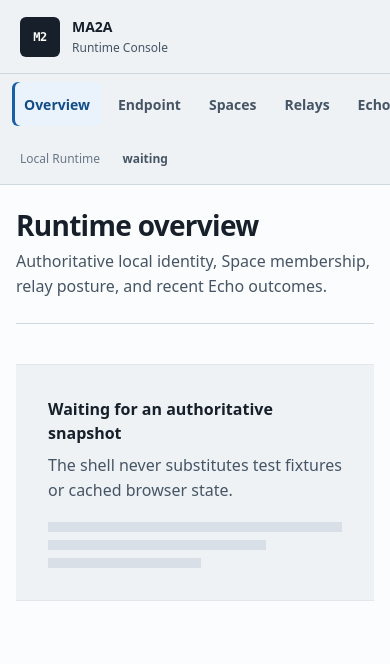
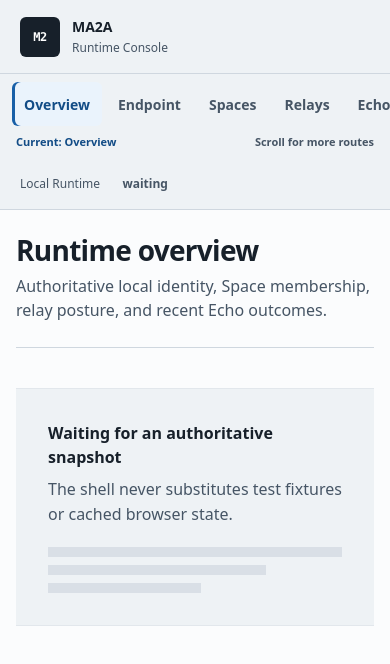
Before and after one commit to ControlNet/ma2a, a React (Vite) app in the folder web/: page / in a window 390 px wide. Shown: the top 664 px of the page. Built offline with nearby package versions, Linux system fonts and the light colour scheme.

Commit message:
fix(web): resolve shell accessibility blockers

```diff
--- a/web/src/components/app-shell.tsx
+++ b/web/src/components/app-shell.tsx
@@ -1,15 +1,11 @@
 import type { MouseEvent, ReactNode } from "react"
 
-import { type RoutePath, RUNTIME_ROUTES } from "../routes"
+import { type RoutePath, RUNTIME_ROUTES, type RuntimeRoutePath } from "../routes"
 import type { RuntimeViewData } from "../view-model"
 import { RuntimeBanner } from "./runtime-status"
 
 function focusMainContent(): void {
   document.getElementById("main-content")?.focus()
-}
-
-function revealActiveRoute(element: HTMLAnchorElement | null): void {
-  element?.scrollIntoView({ block: "nearest", inline: "center" })
 }
 
 export function AppShell({
@@ -18,7 +14,7 @@ export function AppShell({
   onNavigate,
   children,
 }: {
-  readonly path: RoutePath
+  readonly path: RuntimeRoutePath
   readonly runtime: RuntimeViewData | undefined
   readonly onNavigate: (path: RoutePath) => void
   readonly children: ReactNode
@@ -44,19 +40,26 @@ export function AppShell({
             <small>Runtime Console</small>
           </span>
         </a>
-        <nav aria-label="Runtime">
+        <div className="route-navigation">
+          <nav aria-describedby="route-scroll-hint" aria-label="Runtime">
             {RUNTIME_ROUTES.map((route) => (
               <a
                 aria-current={path === route.path ? "page" : undefined}
                 href={route.path}
                 key={route.path}
                 onClick={(event) => navigate(event, route.path)}
-              ref={path === route.path ? revealActiveRoute : undefined}
               >
                 {route.label}
               </a>
             ))}
           </nav>
+          <p className="route-scroll-hint" id="route-scroll-hint">
+            {RUNTIME_ROUTES.map((route) =>
+              path === route.path ? <strong key={route.path}>Current: {route.label}</strong> : null,
+            )}{" "}
+            <span>Scroll for more routes</span>
+          </p>
+        </div>
         <div className="sidebar-foot">
           <span>Local Runtime</span>
           <strong>{runtime?.connection ?? "waiting"}</strong>
@@ -64,7 +67,8 @@ export function AppShell({
       </aside>
       <div className="workspace">
         {runtime === undefined ? null : <RuntimeBanner runtime={runtime} />}
-        <main id="main-content" tabIndex={-1}>
+        {/* biome-ignore lint/a11y/noNoninteractiveTabindex: This landmark owns keyboard scrolling. */}
+        <main aria-label="Runtime content" id="main-content" tabIndex={0}>
           {children}
         </main>
       </div>
--- a/web/src/routes.ts
+++ b/web/src/routes.ts
@@ -20,6 +20,8 @@ export const RUNTIME_ROUTES = [
   { path: ROUTE_PATHS.settings, label: "Settings" },
 ] as const
 
+export type RuntimeRoutePath = (typeof RUNTIME_ROUTES)[number]["path"]
+
 export function isRoutePath(path: string): path is RoutePath {
   return Object.values(ROUTE_PATHS).some((routePath) => routePath === path)
 }
--- a/web/src/styles.css
+++ b/web/src/styles.css
@@ -2,4 +2,6 @@
 @import "./styles/tokens.css";
 @import "./styles/layout.css";
 @import "./styles/components.css";
+@import "./styles/controls.css";
 @import "./styles/screens.css";
+@import "./styles/accessibility.css";
--- /dev/null
+++ b/web/src/styles/accessibility.css
@@ -0,0 +1,10 @@
+@media (prefers-reduced-motion: reduce) {
+  .skeleton-lines span {
+    animation: none;
+  }
+
+  .app-sidebar nav a,
+  button {
+    transition: none;
+  }
+}
--- a/web/src/styles/components.css
+++ b/web/src/styles/components.css
@@ -224,89 +224,6 @@
   flex-direction: column;
 }
 
-.code-value,
-.mono-value {
-  font-family: ui-monospace, "SFMono-Regular", Consolas, "Liberation Mono", monospace;
-  font-size: 0.8125rem;
-  font-weight: 500;
-  overflow-wrap: anywhere;
-}
-
-.code-value {
-  display: block;
-  padding: var(--space-3) var(--space-4);
-  background: var(--surface-secondary);
-  color: var(--text-primary);
-  border: 1px solid var(--border-default);
-  border-radius: 0.375rem;
-}
-
-.action-cluster {
-  display: flex;
-  flex-wrap: wrap;
-  align-items: center;
-  gap: var(--space-2);
-}
-
-button {
-  min-block-size: 2.75rem;
-  padding: var(--space-3) var(--space-4);
-  border: 1px solid var(--accent-primary);
-  border-radius: 0.375rem;
-  background: var(--accent-primary);
-  color: var(--surface-elevated);
-  font-weight: 650;
-  cursor: pointer;
-  transition:
-    background-color var(--motion-micro) ease-out,
-    transform var(--motion-micro) ease-out;
-}
-
-button:hover:not(:disabled) {
-  background: var(--accent-hover);
-}
-
-button:active:not(:disabled) {
-  transform: translateY(1px);
-}
-
-button:disabled {
-  border-color: var(--border-default);
-  background: var(--surface-secondary);
-  color: var(--text-muted);
-  cursor: not-allowed;
-}
-
-.button-secondary {
-  background: transparent;
-  color: var(--accent-primary);
-}
-
-input,
-textarea {
-  inline-size: 100%;
-  min-block-size: 2.75rem;
-  padding: var(--space-3) var(--space-4);
-  border: 1px solid var(--border-default);
-  border-radius: 0.375rem;
-  background: var(--surface-primary);
-  color: var(--text-primary);
-}
-
-textarea {
-  resize: vertical;
-}
-
-label {
-  font-size: 0.875rem;
-  font-weight: 650;
-}
-
-.field-help {
-  margin: calc(var(--space-2) * -1) 0 var(--space-2);
-  font-size: 0.875rem;
-}
-
 @media (max-width: 47.99rem) {
   .page-header,
   .settings-row {
--- /dev/null
+++ b/web/src/styles/controls.css
@@ -0,0 +1,82 @@
+.code-value,
+.mono-value {
+  font-family: ui-monospace, "SFMono-Regular", Consolas, "Liberation Mono", monospace;
+  font-size: 0.8125rem;
+  font-weight: 500;
+  overflow-wrap: anywhere;
+}
+
+.code-value {
+  display: block;
+  padding: var(--space-3) var(--space-4);
+  background: var(--surface-secondary);
+  color: var(--text-primary);
+  border: 1px solid var(--border-default);
+  border-radius: 0.375rem;
+}
+
+.action-cluster {
+  display: flex;
+  flex-wrap: wrap;
+  align-items: center;
+  gap: var(--space-2);
+}
+
+button {
+  min-block-size: 2.75rem;
+  padding: var(--space-3) var(--space-4);
+  border: 1px solid var(--accent-primary);
+  border-radius: 0.375rem;
+  background: var(--accent-primary);
+  color: var(--surface-elevated);
+  font-weight: 650;
+  cursor: pointer;
+  transition:
+    background-color var(--motion-micro) ease-out,
+    transform var(--motion-micro) ease-out;
+}
+
+button:hover:not(:disabled) {
+  background: var(--accent-hover);
+}
+
+button:active:not(:disabled) {
+  transform: translateY(1px);
+}
+
+button:disabled {
+  border-color: var(--border-default);
+  background: var(--surface-secondary);
+  color: var(--text-muted);
+  cursor: not-allowed;
+}
+
+.button-secondary {
+  background: transparent;
+  color: var(--accent-primary);
+}
+
+input,
+textarea {
+  inline-size: 100%;
+  min-block-size: 2.75rem;
+  padding: var(--space-3) var(--space-4);
+  border: 1px solid var(--border-default);
+  border-radius: 0.375rem;
+  background: var(--surface-primary);
+  color: var(--text-primary);
+}
+
+textarea {
+  resize: vertical;
+}
+
+label {
+  font-size: 0.875rem;
+  font-weight: 650;
+}
+
+.field-help {
+  margin: calc(var(--space-2) * -1) 0 var(--space-2);
+  font-size: 0.875rem;
+}
--- a/web/src/styles/layout.css
+++ b/web/src/styles/layout.css
@@ -55,6 +55,10 @@
   font-size: 0.75rem;
 }
 
+.route-navigation {
+  min-block-size: 0;
+}
+
 .app-sidebar nav {
   display: grid;
   align-content: start;
@@ -101,22 +105,35 @@
   font-size: 0.75rem;
 }
 
+.sidebar-foot span {
+  color: var(--text-secondary);
+}
+
 .sidebar-foot strong {
   color: var(--text-secondary);
   font-weight: 650;
 }
 
 .workspace {
+  display: grid;
+  grid-template-rows: auto minmax(0, 1fr);
   min-block-size: 0;
-  overflow-y: auto;
+  overflow: hidden;
   background: var(--surface-primary);
 }
 
 .workspace main {
+  grid-row: 2;
   inline-size: min(100%, 90rem);
-  min-block-size: 100%;
+  min-block-size: 0;
+  block-size: 100%;
   margin-inline: auto;
+  overflow-y: auto;
   padding: clamp(1.5rem, 4vw, 4rem);
+}
+
+.route-scroll-hint {
+  display: none;
 }
 
 .skip-link {
@@ -198,8 +215,11 @@
     display: flex;
     overflow-x: auto;
     padding: var(--space-2) var(--space-3);
+  }
+
+  .route-navigation {
+    grid-column: 1 / -1;
     border-block-start: 1px solid var(--border-default);
-    grid-column: 1 / -1;
   }
 
   .app-sidebar nav a {
@@ -211,6 +231,22 @@
     border-block-start: 0;
   }
 
+  .route-scroll-hint {
+    display: flex;
+    justify-content: space-between;
+    gap: var(--space-3);
+    margin: 0;
+    padding: 0 var(--space-4) var(--space-2);
+    color: var(--text-secondary);
+    font-size: 0.6875rem;
+    font-weight: 650;
+    text-align: end;
+  }
+
+  .route-scroll-hint strong {
+    color: var(--accent-hover);
+  }
+
   .workspace main {
     padding: var(--space-6) var(--space-4) var(--space-10);
   }
--- a/web/src/styles/tokens.css
+++ b/web/src/styles/tokens.css
@@ -70,14 +70,3 @@ a {
 ::selection {
   background: var(--status-info-surface);
 }
-
-@media (prefers-reduced-motion: reduce) {
-  .skeleton-lines span {
-    animation: none;
-  }
-
-  .app-sidebar nav a,
-  button {
-    transition: none;
-  }
-}
```
Also changed, not shown: 2 other files (tests, documents, lock files or other folders). Lines whose indentation alone changed are shown as unchanged.
